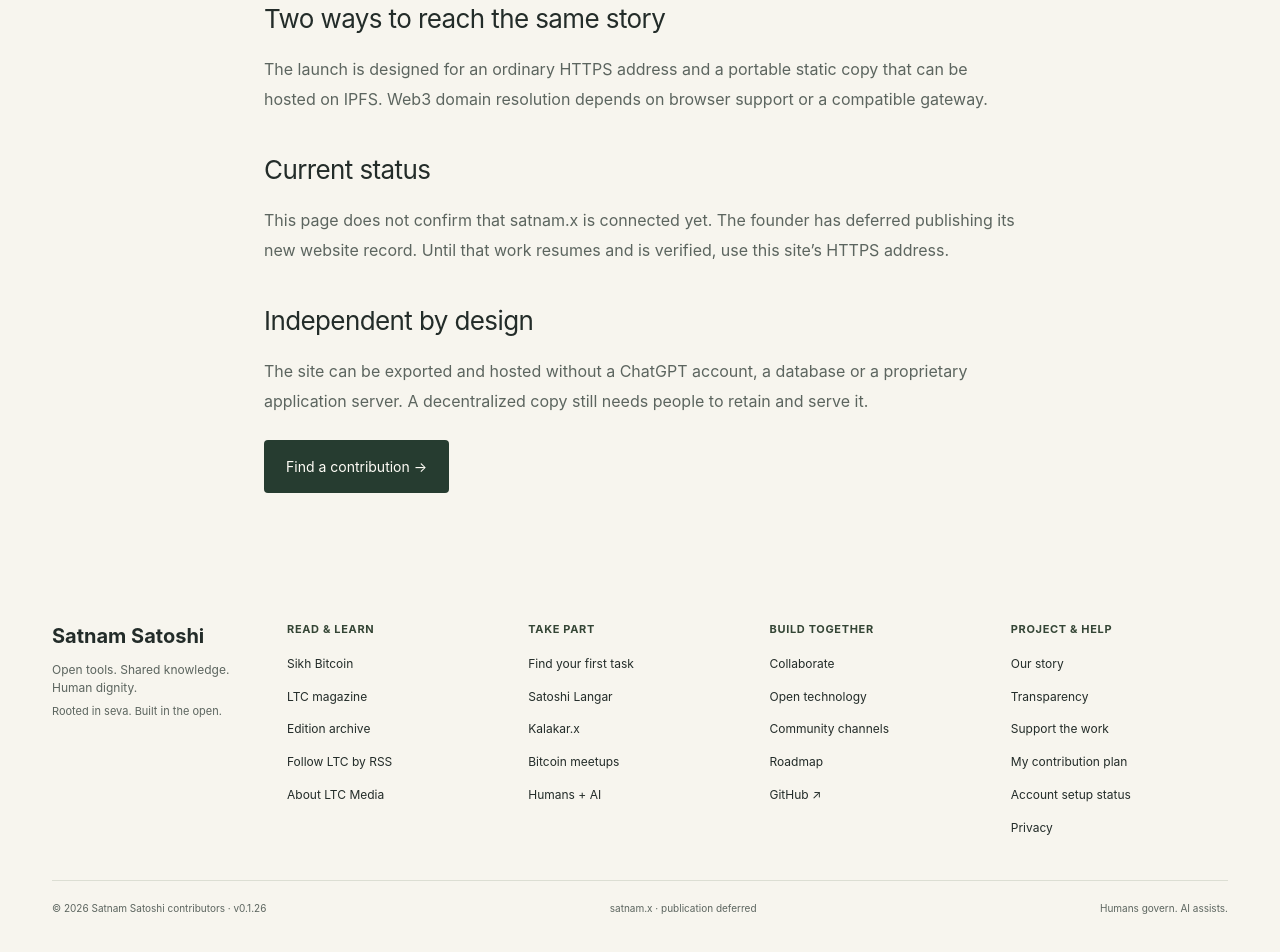
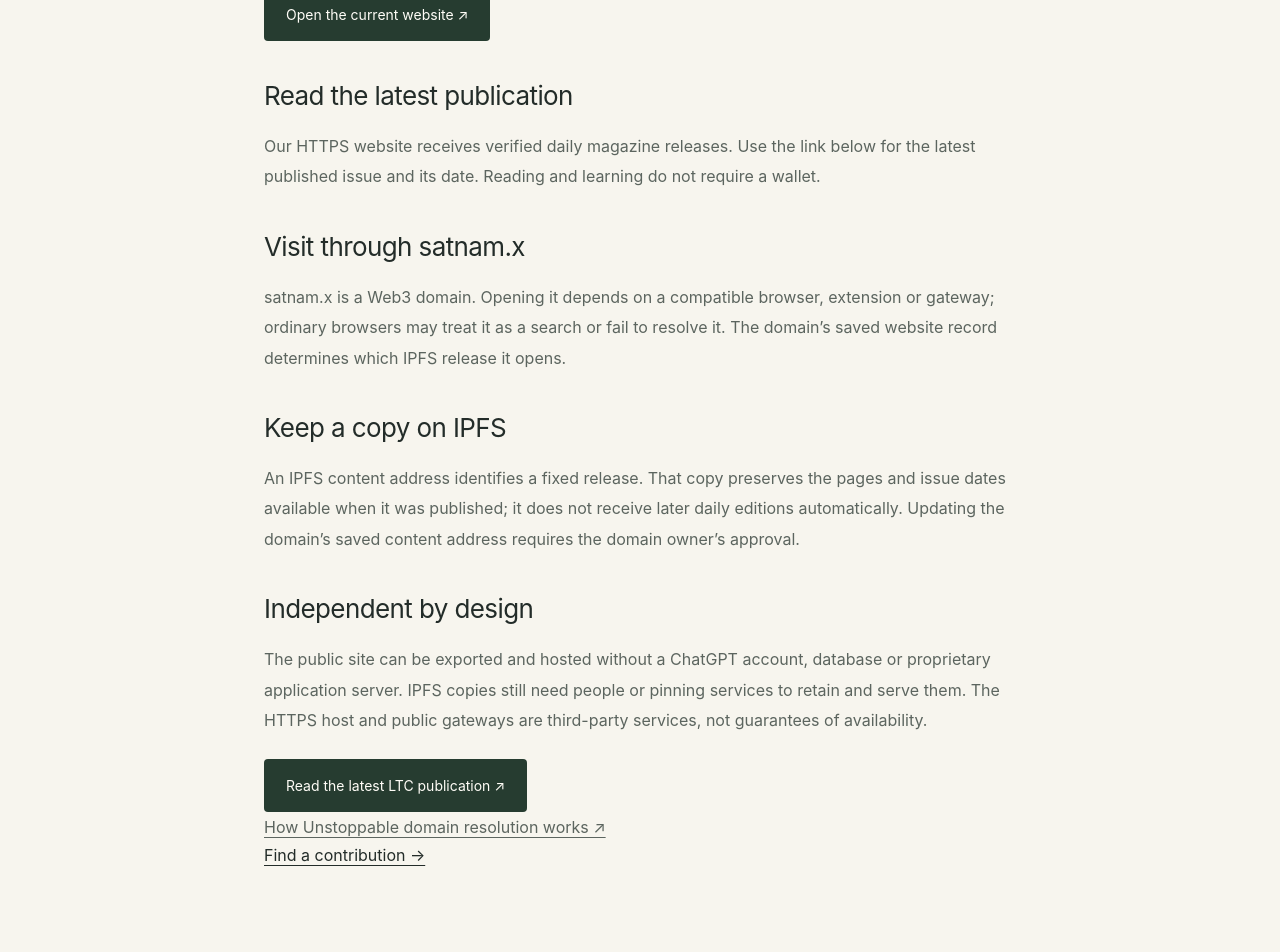
Before and after one commit to Satnam-Satoshi/Satoshi-Langar, a Next.js app: page /domain in a window 1280 px wide. Shown: the part 680-1632 px from the top of the page. Built offline with nearby package versions, Linux system fonts and the light colour scheme.

Commit message:
Explain satnam.x access and distinguish fixed IPFS copies from current daily website

```diff
--- a/app/components/SiteFooter.tsx
+++ b/app/components/SiteFooter.tsx
@@ -16,6 +16,6 @@
         </section>)}
       </nav>
     </div>
-    <div className="footer-bottom"><span>© 2026 Satnam Satoshi contributors · v0.1.26</span><a href="/domain/">satnam.x · publication deferred</a><span>Humans govern. AI assists.</span></div>
+    <div className="footer-bottom"><span>© 2026 Satnam Satoshi contributors · v0.1.26</span><a href="/domain/">satnam.x · website access</a><span>Humans govern. AI assists.</span></div>
   </div></footer>;
 }
--- a/app/domain/page.tsx
+++ b/app/domain/page.tsx
@@ -1,3 +1,22 @@
 import { PageIntro } from '../components/PageIntro';
-const sections = [{"title": "Two ways to reach the same story", "body": "The launch is designed for an ordinary HTTPS address and a portable static copy that can be hosted on IPFS. Web3 domain resolution depends on browser support or a compatible gateway."}, {"title": "Current status", "body": "This page does not confirm that satnam.x is connected yet. The founder has deferred publishing its new website record. Until that work resumes and is verified, use this site’s HTTPS address."}, {"title": "Independent by design", "body": "The site can be exported and hosted without a ChatGPT account, a database or a proprietary application server. A decentralized copy still needs people to retain and serve it."}];
-export default function Page() { return <main><PageIntro eyebrow={"Our address"} title={"Satnam.x, with an open door to the web."} description={"Satnam.x is the founder\u2019s chosen Unstoppable Domains address. Publication is deferred while the founder reviews the website."} /><section className="reading-content">{sections.map(({title,body}) => <article key={title}><h2>{title}</h2><p>{body}</p></article>)}<a className="launch-button" href="/join/">Find a contribution →</a></section></main>; }
+
+const website = 'https://https-github-com-satnam-satoshi-sat.vercel.app/';
+const sections = [
+  { title: 'Read the latest publication', body: 'Our HTTPS website receives verified daily magazine releases. Use the link below for the latest published issue and its date. Reading and learning do not require a wallet.' },
+  { title: 'Visit through satnam.x', body: 'satnam.x is a Web3 domain. Opening it depends on a compatible browser, extension or gateway; ordinary browsers may treat it as a search or fail to resolve it. The domain’s saved website record determines which IPFS release it opens.' },
+  { title: 'Keep a copy on IPFS', body: 'An IPFS content address identifies a fixed release. That copy preserves the pages and issue dates available when it was published; it does not receive later daily editions automatically. Updating the domain’s saved content address requires the domain owner’s approval.' },
+  { title: 'Independent by design', body: 'The public site can be exported and hosted without a ChatGPT account, database or proprietary application server. IPFS copies still need people or pinning services to retain and serve them. The HTTPS host and public gateways are third-party services, not guarantees of availability.' },
+];
+
+export default function Page() {
+  return <main>
+    <PageIntro eyebrow="Our address" title="Satnam.x, with an open door to the web." description="Choose the current website or a preserved IPFS release. Keep the publication date in view, wherever you read." />
+    <section className="reading-content">
+      <a className="launch-button" href={website}>Open the current website ↗</a>
+      {sections.map(({ title, body }) => <article key={title}><h2>{title}</h2><p>{body}</p></article>)}
+      <a className="launch-button" href={website + 'conversations/'}>Read the latest LTC publication ↗</a>
+      <p><a href="https://docs.unstoppabledomains.com/web3/resolution/guides/browser-resolution/overview">How Unstoppable domain resolution works ↗</a></p>
+      <a href="/join/">Find a contribution →</a>
+    </section>
+  </main>;
+}
```
